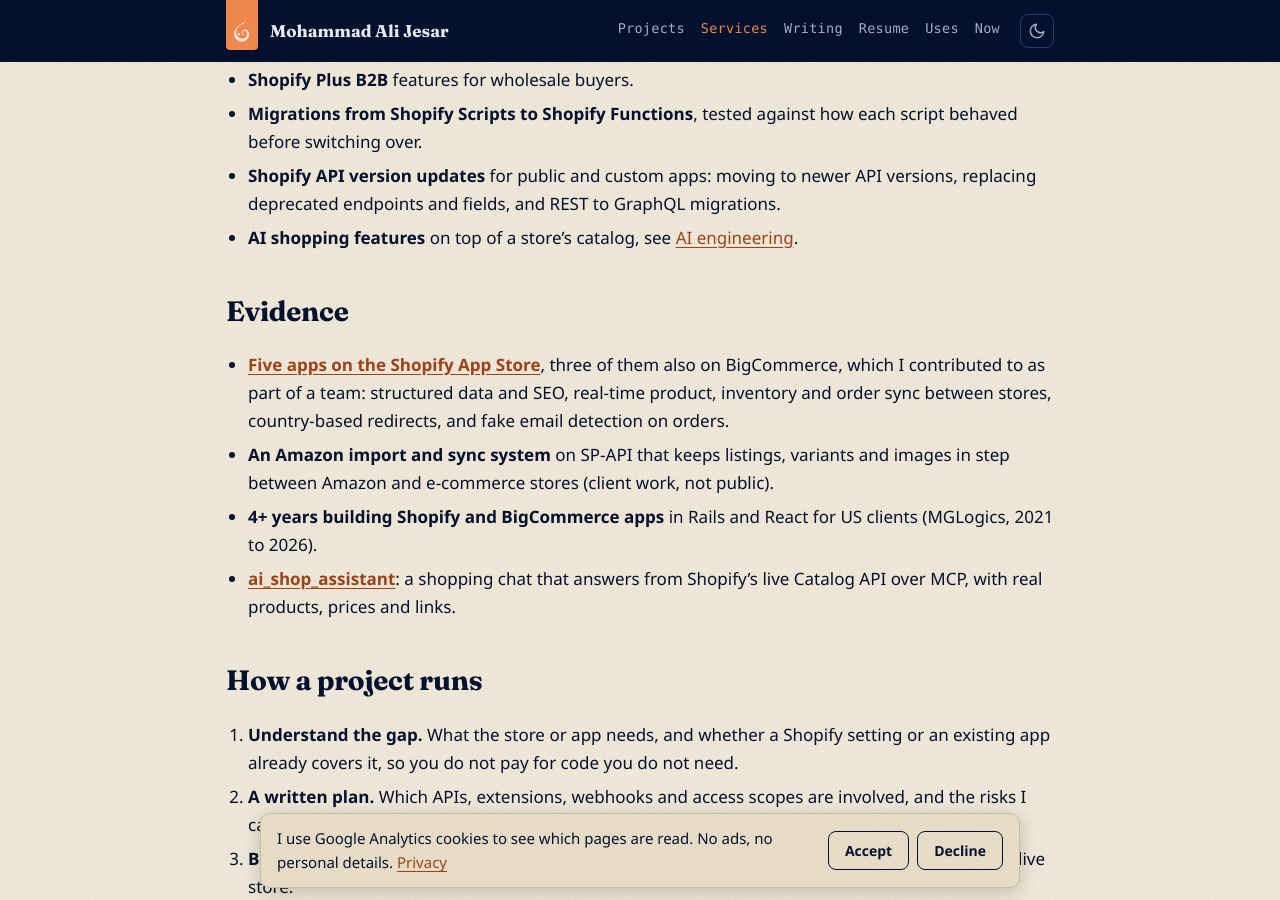
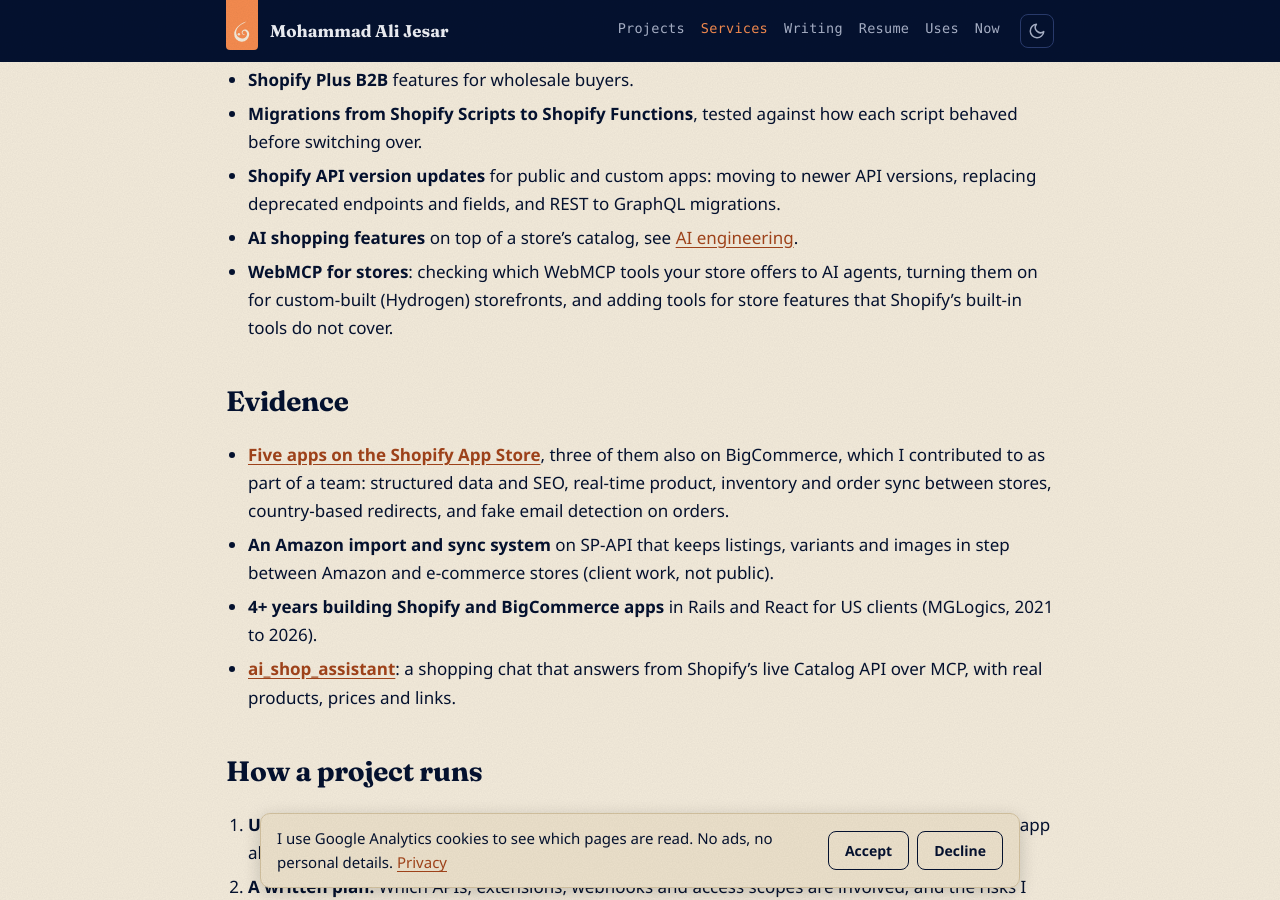
Before and after one commit to mjesar/mjesar.github.io, a Jekyll site: the page built from services/shopify-development/index.md, in a window 1280 px wide and 900 px high, scrolled down 1541 px. Built offline with Jekyll 4.4.1, drawn with Linux system fonts in a browser that asks for light colours.

Commit message:
list webmcp as a skill and in the ai and shopify services

```diff
--- a/_data/profile.yml
+++ b/_data/profile.yml
@@ -14,7 +14,7 @@
   - area: Backend
     items: Ruby on Rails, service objects, RESTful and GraphQL APIs, Sidekiq, Solid Queue, Redis
   - area: AI and LLM integration
-    items: agentic AI, workflow automation with n8n, MCP servers (tools, resources, prompts, JSON Schema validation, read-only and destructive annotations), an MCP client over JSON-RPC 2.0, RAG with pgvector and Voyage AI, tool calling, agent loops, evals, RubyLLM, Claude, OpenAI and Gemini APIs
+    items: agentic AI, workflow automation with n8n, MCP servers (tools, resources, prompts, JSON Schema validation, read-only and destructive annotations), WebMCP tools for browser AI agents, an MCP client over JSON-RPC 2.0, RAG with pgvector and Voyage AI, tool calling, agent loops, evals, RubyLLM, Claude, OpenAI and Gemini APIs
   - area: Shopify
     items: Shopify CLI, Shopify Functions (Scripts-to-Functions migration for discount, delivery and payment customizations), Checkout UI Extensions and Checkout Extensibility, Shopify Plus B2B, Theme App Extensions, Liquid, Polaris and App Bridge, Admin and Storefront APIs, webhooks, App Store publishing
   - area: E-commerce platforms
--- a/index.html
+++ b/index.html
@@ -51,7 +51,7 @@
         "Shopify webhooks", "Shopify Functions", "Shopify Checkout UI Extensions", "Shopify Checkout Extensibility",
         "Shopify Theme App Extensions", "Shopify Scripts to Functions migration", "Shopify Plus", "Shopify B2B", "Liquid", "Shopify App Store publishing", "BigCommerce", "Amazon SP-API",
         "Large language models", "Claude", "OpenAI", "Google Gemini", "RubyLLM", "Model Context Protocol", "MCP",
-        "MCP servers", "MCP clients", "Retrieval-Augmented Generation", "RAG", "pgvector", "AI agents", "Agentic AI", "Workflow automation", "Business process automation", "n8n", "Tool calling", "AI-assisted software development", "Claude Code", "Cursor", "GitHub Copilot", "ChatGPT",
+        "MCP servers", "MCP clients", "WebMCP", "Retrieval-Augmented Generation", "RAG", "pgvector", "AI agents", "Agentic AI", "Workflow automation", "Business process automation", "n8n", "Tool calling", "AI-assisted software development", "Claude Code", "Cursor", "GitHub Copilot", "ChatGPT",
         "LLM evals", "Generative Engine Optimization", "GEO", "Answer Engine Optimization", "AEO", "Brand visibility in AI search", "AI visibility monitoring", "MVP development for startups", "SaaS development", "Results as a Service", "Agile software development", "JSON-LD", "Schema.org structured data"
       ],
       "sameAs": [
--- a/llms.txt
+++ b/llms.txt
@@ -38,7 +38,7 @@
 
 - Rails and web: Ruby on Rails, Hotwire (Turbo, Stimulus), React, JavaScript, TypeScript, PostgreSQL, MongoDB, Redis, Sidekiq, Solid Queue, REST and GraphQL APIs, RSpec, Heroku, AWS, Google Cloud, Docker.
 - Shopify and e-commerce: Polaris, App Bridge, Admin and Storefront APIs (REST and GraphQL), webhooks, Shopify Functions (including migrations from Shopify Scripts), Checkout UI Extensions, Checkout Extensibility, Shopify Plus B2B, Theme App Extensions, Liquid, App Store publishing, BigCommerce apps, Amazon SP-API.
-- AI: agentic AI, workflow and business process automation (n8n or code), LLM integrations (Claude, OpenAI, Gemini, RubyLLM), MCP servers and an MCP client, RAG with pgvector on PostgreSQL, AI agents with tool calling, evals.
+- AI: agentic AI, workflow and business process automation (n8n or code), LLM integrations (Claude, OpenAI, Gemini, RubyLLM), MCP servers and an MCP client, WebMCP tools for browser AI agents, RAG with pgvector on PostgreSQL, AI agents with tool calling, evals.
 - AI-assisted development: Claude Code, Cursor, GitHub Copilot, Claude and ChatGPT for coding, research, review and documentation, with my own review, tests and ownership of every change.
 - AI discoverability (GEO and AEO), as an independent senior AEO and GEO specialist: helping online stores and brands get found and described correctly by ChatGPT, Perplexity and Google AI. Audits of AI crawler access, product content, FAQ coverage and schema.org structured data for Shopify, BigCommerce and other online stores, and brand AI visibility (how AI assistants describe a brand, consistent brand facts, Organization structured data), with fixes and a before-and-after re-check of buyer questions.
 - Ways of working: agile teams with sprint planning, backlog grooming, scoping and task estimation; small, reviewable pull requests with tests.
--- a/resume/index.html
+++ b/resume/index.html
@@ -42,7 +42,7 @@
   <h2>Skills</h2>
   <ul>
     <li><strong>Backend:</strong> Ruby on Rails, service objects, RESTful and GraphQL APIs, Sidekiq, Solid Queue, Redis</li>
-    <li><strong>AI and LLM integration:</strong> agentic AI, workflow automation with n8n, MCP servers (tools, resources, prompts, JSON Schema validation, read-only and destructive annotations), an MCP client over JSON-RPC 2.0, RAG with pgvector and Voyage AI, tool calling, agent loops, evals, RubyLLM, Claude, OpenAI and Gemini APIs</li>
+    <li><strong>AI and LLM integration:</strong> agentic AI, workflow automation with n8n, MCP servers (tools, resources, prompts, JSON Schema validation, read-only and destructive annotations), WebMCP tools for browser AI agents, an MCP client over JSON-RPC 2.0, RAG with pgvector and Voyage AI, tool calling, agent loops, evals, RubyLLM, Claude, OpenAI and Gemini APIs</li>
     <li><strong>Shopify:</strong> Shopify CLI, Shopify Functions (Scripts-to-Functions migration for discount, delivery and payment customizations), Checkout UI Extensions and Checkout Extensibility, Shopify Plus B2B, Theme App Extensions, Liquid, Polaris and App Bridge, Admin and Storefront APIs, webhooks, App Store publishing</li>
     <li><strong>E-commerce platforms:</strong> BigCommerce apps (Catalog, Orders and Checkout APIs), Amazon SP-API</li>
     <li><strong>Frontend:</strong> React, JavaScript, TypeScript, Hotwire (Turbo, Stimulus), esbuild, HTML and CSS</li>
--- a/services/shopify-development/index.md
+++ b/services/shopify-development/index.md
@@ -59,6 +59,7 @@
 - **Migrations from Shopify Scripts to Shopify Functions**, tested against how each script behaved before switching over.
 - **Shopify API version updates** for public and custom apps: moving to newer API versions, replacing deprecated endpoints and fields, and REST to GraphQL migrations.
 - **AI shopping features** on top of a store's catalog, see [AI engineering](/services/ai-in-rails/).
+- **WebMCP for stores**: checking which WebMCP tools your store offers to AI agents, turning them on for custom-built (Hydrogen) storefronts, and adding tools for store features that Shopify's built-in tools do not cover.
 
 ## Evidence
 
```
Also changed, not shown: services/ai-in-rails/index.md (+1 -0 lines).
